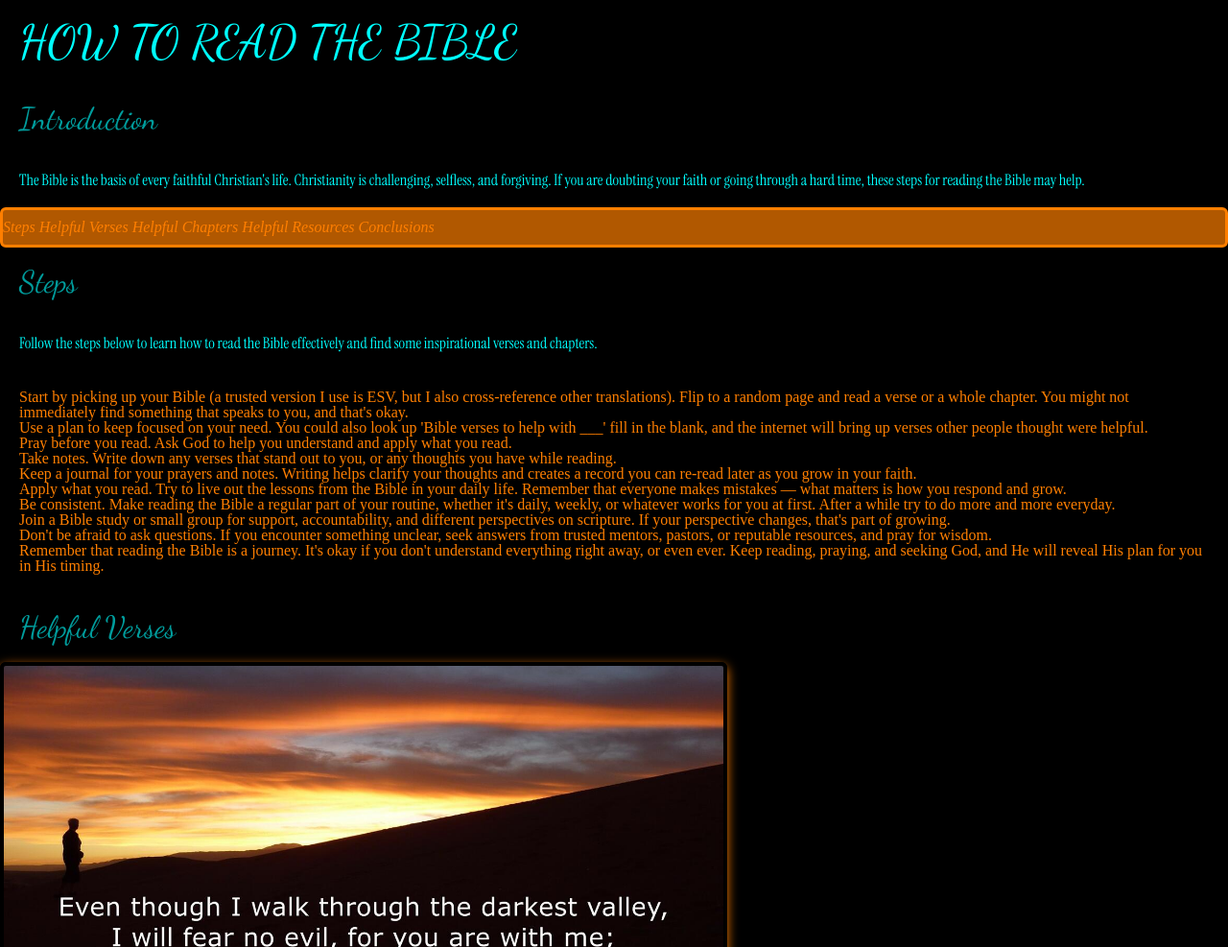
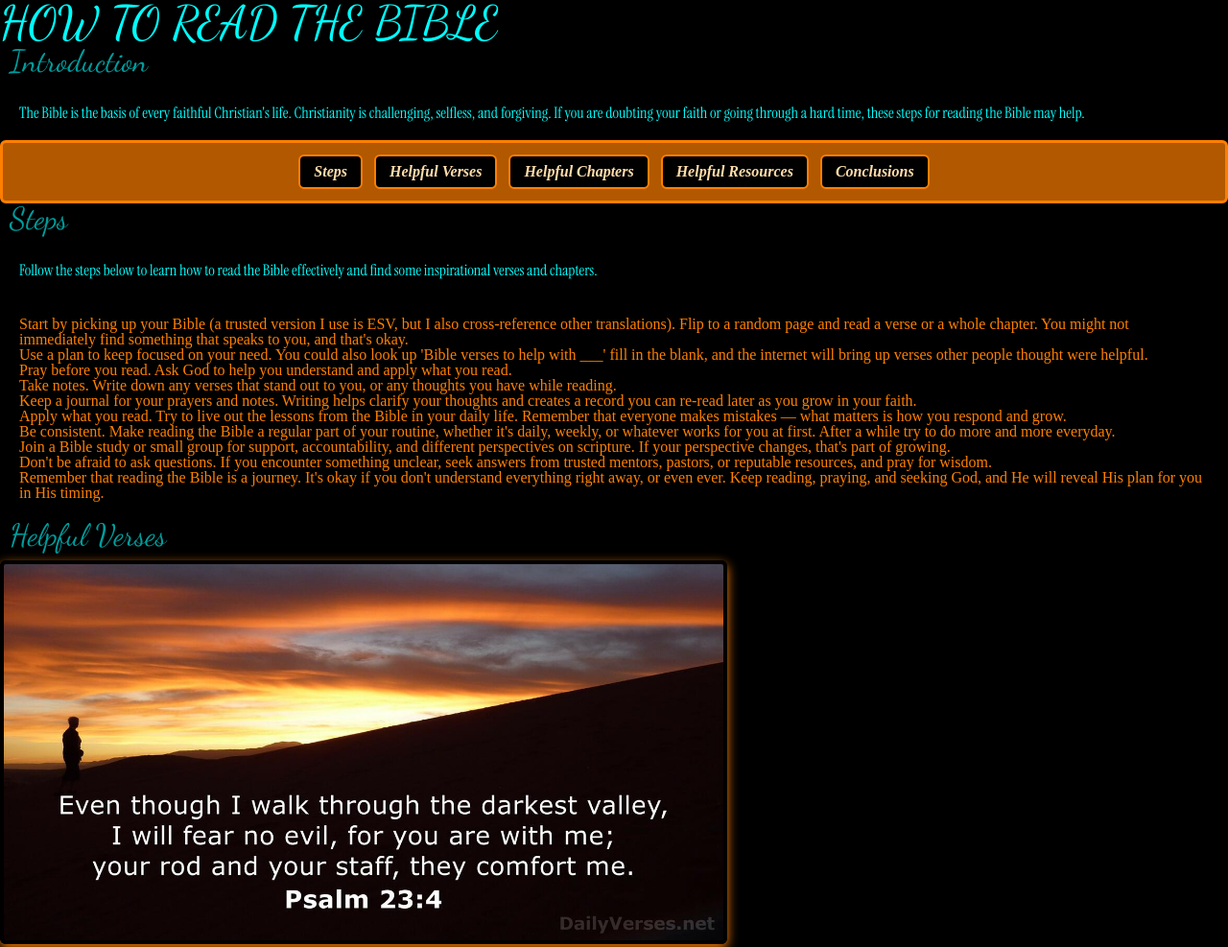
Before and after one commit to Lanae-MBV-ball/howTo, a plain HTML site: page index.html in a window 1280 px wide. Shown: the top 987 px of the page at 96% size. Drawn offline with Linux system fonts and the light colour scheme.

Commit message:
Add changes.

```diff
--- a/resources/css/style.css
+++ b/resources/css/style.css
@@ -15,14 +15,14 @@ h1 {
     font-size: 3rem; /* for big headings */
     color: aqua;
     text-transform: uppercase; /* make all h1 uppercase */
-    padding: 20px; /* add some padding */
+    padding: 0 0 0 0; /* add some padding */
 }
 
 h2 {
     font-family: "Dancing Script", cursive;
     font-size: 2rem; /* for subheadings */
+    padding: 0 0 10px 10px; /* add some padding */
     color: rgb(0, 157, 157);
-    padding: 20px; /* add some padding */
 }
 
 ol {
@@ -53,7 +53,39 @@ a {
 
 nav {
     background-color: #b15800; /* light background for nav */
-    padding: 10px 0; /* some padding */
     border-radius: 6px; /* slightly rounded corners */
     border: 3px solid #ff7f00; /* orange outline — change to taste */
 }
+
+/* Make each link inside nav look like an individual boxed button */
+nav {
+    display: flex;
+    gap: 12px; /* space between buttons */
+    justify-content: center; /* center nav items */
+    align-items: center;
+    padding: 12px; /* slightly larger hit area */
+}
+
+nav a {
+    background: #000; /* button background */
+    color: #ffddaa; /* lighter text to stand out */
+    padding: 8px 14px;
+    border: 2px solid #ff7f00;
+    border-radius: 6px;
+    text-decoration: none;
+    font-weight: 600;
+    transition: transform 120ms ease, box-shadow 120ms ease, background 120ms ease;
+}
+
+nav a:hover,
+nav a:focus {
+    transform: translateY(-2px);
+    box-shadow: 0 6px 18px rgba(255, 127, 0, 0.18);
+    transition-duration: .3s; /* to make the hover effect slower */
+    background: #111; /* slightly lighter on hover */
+}
+
+nav a:active {
+    transform: translateY(0);
+    box-shadow: none;
+}
```
Also changed, not shown: 2 other files.
